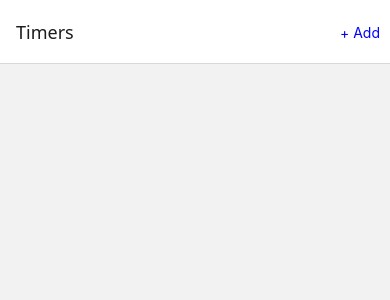
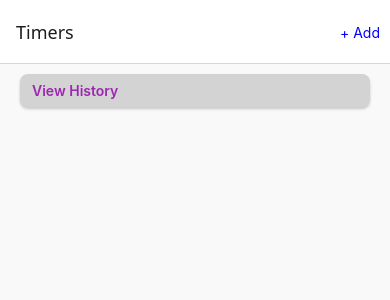
Before and after one commit to gautamvpn/MyTimerApp, a React Native app: screen /TimerList in a window 390 px wide. Shown: the top 300 px of the page. Built offline with nearby package versions, Linux system fonts and the light colour scheme.

Commit message:
Maintained the log for complete timers in seperate screen as recorded history

```diff
--- a/App.js
+++ b/App.js
@@ -1,13 +1,15 @@
-import React from 'react';
+import React, { useCallback } from 'react';
 import { NavigationContainer } from '@react-navigation/native';
 import { createNativeStackNavigator } from '@react-navigation/native-stack';
 import TimerListScreen from './Components/TimerListScreen';
 import AddTimerScreen from './Components/AddTimerScreen';
+import HistoryScreen from './Components/HistoryScreen';
 import { TouchableOpacity, Text } from 'react-native';
 
 const Stack = createNativeStackNavigator();
 
 const App = () => {
+
   return (
     <NavigationContainer>
       <Stack.Navigator initialRouteName="TimerList">
@@ -16,11 +18,13 @@ const App = () => {
           component={TimerListScreen}
           options={({ navigation }) => ({
             title: 'Timers',
-            headerRight: () => (
-              <TouchableOpacity onPress={() => navigation.navigate('AddTimer')}>
-                <Text style={{ marginRight: 10, color: 'blue' }}>+ Add</Text>
-              </TouchableOpacity>
-            ),
+            headerRight: () => {
+              return (
+                <TouchableOpacity onPress={() => navigation.navigate('AddTimer')}>
+                  <Text style={{ marginRight: 10, color: 'blue' }}>+ Add</Text>
+                </TouchableOpacity>
+              );
+            },
           })}
         />
         <Stack.Screen
@@ -28,6 +32,11 @@ const App = () => {
           component={AddTimerScreen}
           options={{ title: 'Add Timer' }}
         />
+        <Stack.Screen
+          name="History"
+          component={HistoryScreen} // Add the HistoryScreen here
+          options={{ title: 'Timer History' }}
+        />
       </Stack.Navigator>
     </NavigationContainer>
   );
--- /dev/null
+++ b/Components/HistoryScreen.js
@@ -0,0 +1,51 @@
+import React, { useEffect, useState } from 'react';
+import { View, Text, FlatList, StyleSheet } from 'react-native';
+import AsyncStorage from '@react-native-async-storage/async-storage';
+
+const HistoryScreen = () => {
+  const [history, setHistory] = useState([]);
+
+  useEffect(() => {
+    loadHistory();
+  }, []);
+
+  const loadHistory = async () => {
+    const stored = await AsyncStorage.getItem('timerHistory');
+    setHistory(stored ? JSON.parse(stored) : []);
+  };
+
+  return (
+    <View style={styles.container}>
+      <Text style={styles.title}>Completed Timers</Text>
+      <FlatList
+        data={history}
+        keyExtractor={(item, index) => item.id || `${index}`}
+        renderItem={({ item }) => (
+          <View style={styles.entry}>
+            <Text style={styles.name}>{item.name}</Text>
+            <Text style={styles.category}>Category: {item.category}</Text>
+            <Text style={styles.time}>{new Date(item.completedAt).toLocaleString()}</Text>
+          </View>
+        )}
+      />
+    </View>
+  );
+};
+
+export default HistoryScreen;
+
+const styles = StyleSheet.create({
+  container: { flex: 1, padding: 20 },
+  title: { fontSize: 20, fontWeight: 'bold', marginBottom: 10 },
+  entry: { padding: 10, borderBottomWidth: 1, borderColor: '#ccc' },
+  time: { fontSize: 12, color: '#666' },
+  name: {
+  fontSize: 16,
+  fontWeight: '600',
+},
+category: {
+  fontSize: 14,
+  color: '#555',
+  marginTop: 2,
+},
+});
--- a/Components/TimerListScreen.js
+++ b/Components/TimerListScreen.js
@@ -10,12 +10,15 @@ import AsyncStorage from '@react-native-async-storage/async-storage';
 import TimerCard from './TimerCard';
 import BulkActionControls from './BulkActionControl';
 import TimerCompleteModal from './TimerCompleteFeedback';
+import { useNavigation } from '@react-navigation/native';
 
 
 const TimerListScreen = () => {
   const [timers, setTimers] = useState([]);
   const [expandedCategories, setExpandedCategories] = useState({});
   const [completedTimer, setCompletedTimer] = useState(null);
+
+  const navigation = useNavigation();
 
 
 
@@ -87,6 +90,32 @@ const TimerListScreen = () => {
     updateTimer(id, { timeLeft: timer.duration, status: 'Paused' });
   };
 
+  const saveToHistory = async (timer) => {
+    if (!timer || typeof timer !== 'object') return; // ⛔ prevent crash
+
+    try {
+      const stored = await AsyncStorage.getItem('timerHistory');
+      const history = stored ? JSON.parse(stored) : [];
+
+      const newEntry = {
+        id: timer.id,
+        name: timer.name,
+        category: timer.category || 'Uncategorized', // Fallback if undefined
+        completedAt: new Date().toISOString(),
+      };
+
+      await AsyncStorage.setItem('timerHistory', JSON.stringify([newEntry, ...history]));
+    } catch (error) {
+      console.error('Failed to save history', error);
+    }
+  };
+
+
+  // Navigate to the History screen with the completedTimers data
+  const navigateToHistory = () => {
+    navigation.navigate('History', { completedTimer });
+  };
+
   useEffect(() => {
     const interval = setInterval(() => {
       setTimers(prev =>
@@ -94,7 +123,12 @@ const TimerListScreen = () => {
           if (timer.status === 'Running' && timer.timeLeft > 0) {
             const updatedTime = timer.timeLeft - 1;
             if (updatedTime === 0) {
+              if(timer){
+                saveToHistory(timer);
                 setCompletedTimer(timer); // <- Trigger modal here
+
+
+              }
             }
             return {
               ...timer,
@@ -142,6 +176,13 @@ const TimerListScreen = () => {
           onClose={() => setCompletedTimer(null)}
         />
       )}
+
+      <View style={styles.container}>
+
+      <TouchableOpacity onPress={navigateToHistory} style={styles.historyButton}>
+  <Text style={styles.historyButtonText}>View History</Text>
+</TouchableOpacity>
+
       <FlatList
         data={Object.keys(groupedTimers)}
         keyExtractor={(item) => item}
@@ -167,6 +208,8 @@ const TimerListScreen = () => {
           </View>
         )}
       />
+      </View>
+
 
     </>
 
@@ -203,4 +246,28 @@ const styles = StyleSheet.create({
     fontSize: 16,
     fontWeight: '600',
   },
+  container: {
+    flex: 1,
+    paddingTop: 10,
+    paddingHorizontal: 10,
+    backgroundColor: '#f9f9f9',
+  },
+  historyButton: {
+    marginRight: 10,
+    marginLeft: 10,
+    paddingHorizontal: 12,
+    paddingVertical: 8,
+    backgroundColor: 'lightgrey',
+    borderRadius: 8,
+    shadowColor: '#000',
+    shadowOffset: { width: 0, height: 2 },
+    shadowOpacity: 0.2,
+    shadowRadius: 3,
+    elevation: 3,
+  },
+  historyButtonText: {
+    color: '#9C27B0',
+    fontWeight: '600',
+    fontSize: 14,
+  },
 });
--- a/package.json
+++ b/package.json
@@ -12,13 +12,14 @@
     "@react-native-async-storage/async-storage": "2.1.2",
     "@react-navigation/native": "^7.1.8",
     "@react-navigation/native-stack": "^7.3.12",
+    "@react-navigation/stack": "^7.3.1",
     "expo": "~53.0.7",
     "expo-status-bar": "~2.2.3",
     "react": "19.0.0",
     "react-native": "0.79.2",
     "react-native-gesture-handler": "~2.24.0",
     "react-native-reanimated": "~3.17.4",
-    "react-native-safe-area-context": "5.4.0",
+    "react-native-safe-area-context": "^5.4.0",
     "react-native-screens": "~4.10.0"
   },
   "devDependencies": {
```
Also changed, not shown: 2 other files (tests, documents, lock files or other folders). Lines whose indentation alone changed are shown as unchanged.
